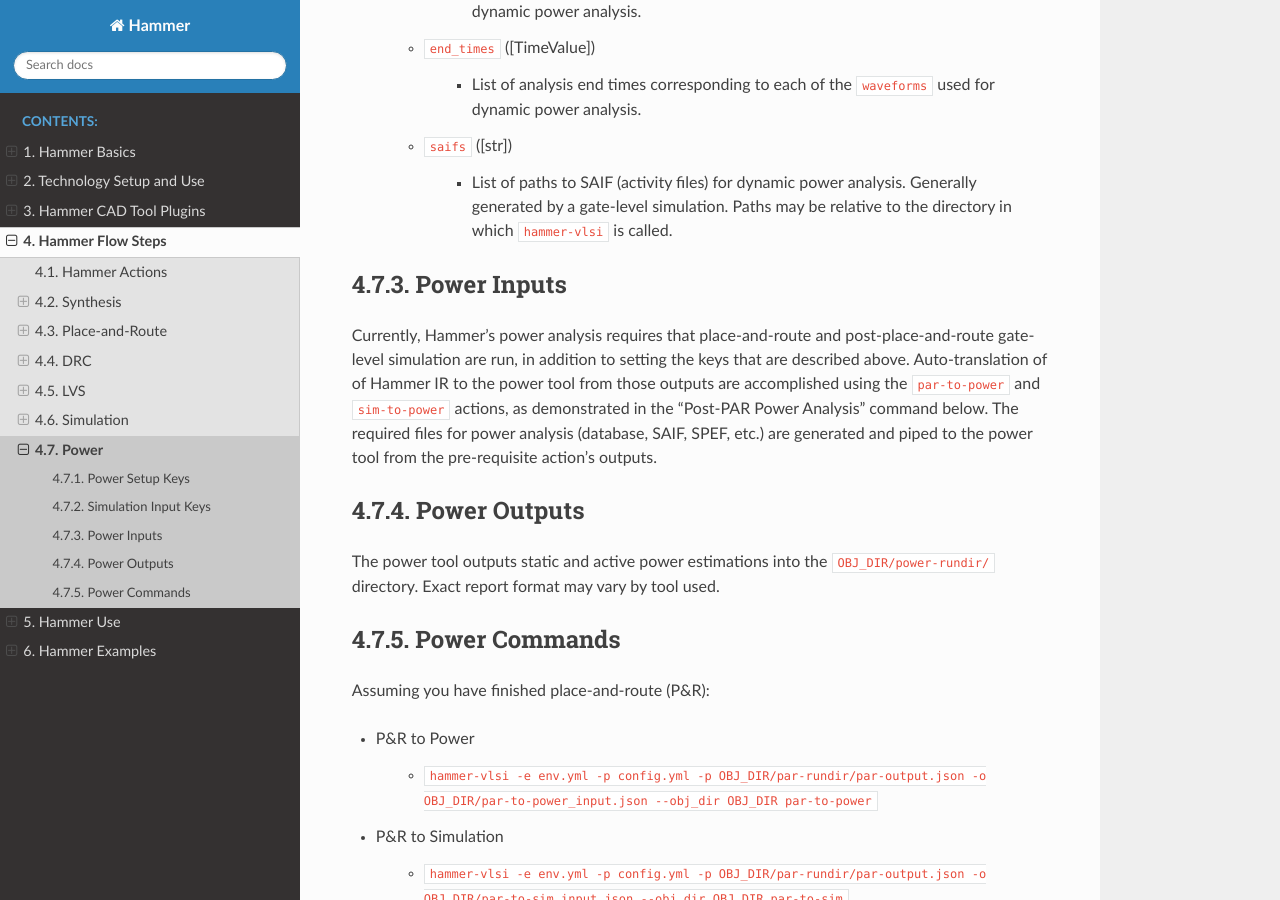
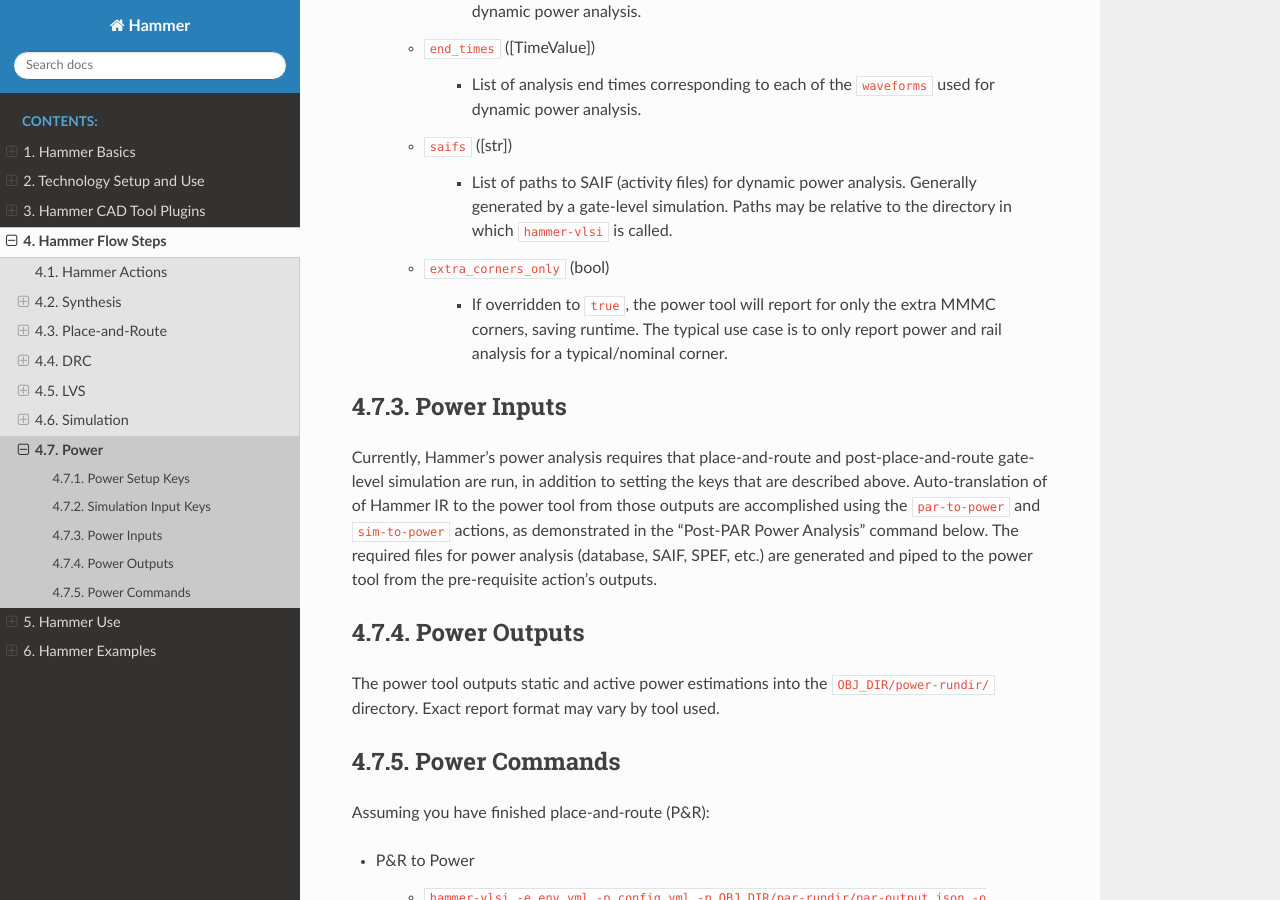
Before and after one commit to lawrencejrhee/hammer, a Sphinx documentation site: the page built from doc/Hammer-Flow/Power.rst, in a window 1280 px wide and 900 px high, scrolled down 1227 px. Built offline with Sphinx 7.4.7 and the Read the Docs theme 2.0.0, drawn with Linux system fonts in a browser that asks for light colours; pages that are not in the unit, such as notebooks, are missing from menus.

Commit message:
add option to only report power for extra MMMC corners (#603)

```diff
--- a/doc/Hammer-Flow/Power.rst
+++ b/doc/Hammer-Flow/Power.rst
@@ -51,6 +51,10 @@
 
         *  List of paths to SAIF (activity files) for dynamic power analysis. Generally generated by a gate-level simulation. Paths may be relative to the directory in which ``hammer-vlsi`` is called.
 
+    * ``extra_corners_only`` (bool)
+
+        * If overridden to ``true``, the power tool will report for only the extra MMMC corners, saving runtime. The typical use case is to only report power and rail analysis for a typical/nominal corner.
+
 Power Inputs
 -------------------------------
 
```
Also changed, not shown: src/hammer-vlsi/defaults.yml (+6 -1 lines).
